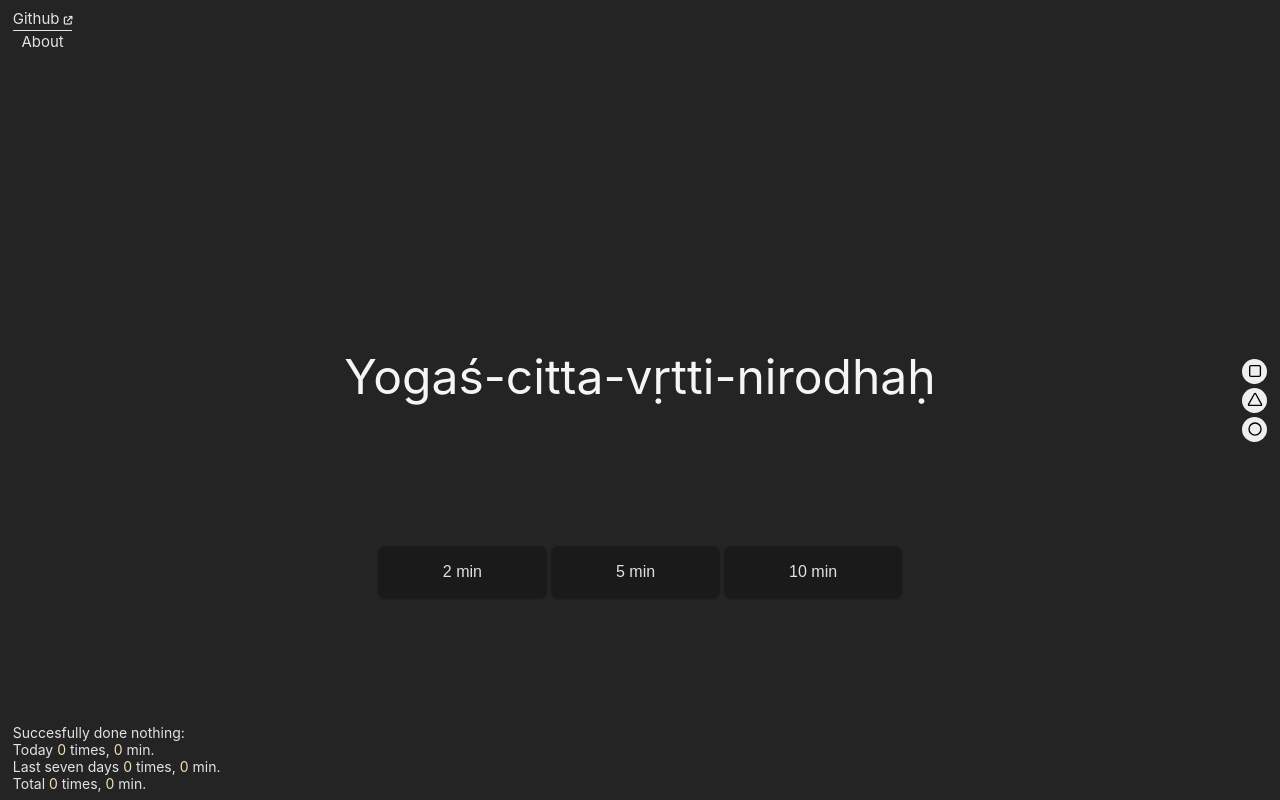
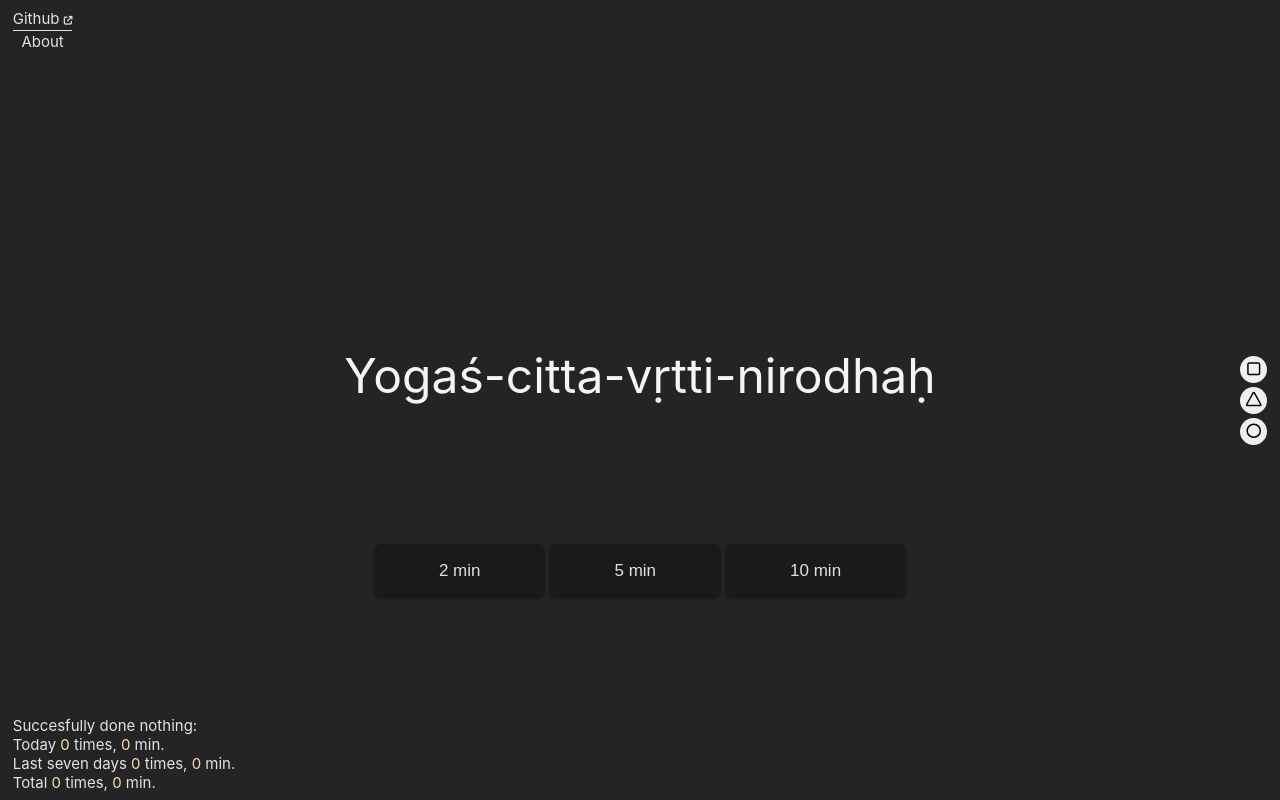
Before and after one commit to siebentod/nivritti, a React (Vite) app: page / in a window 1280 px wide. Built offline with nearby package versions, Linux system fonts and the light colour scheme.

Commit message:
make ui bigger

```diff
--- a/src/App.scss
+++ b/src/App.scss
@@ -79,6 +79,7 @@ main {
     }
     button.chooseTime {
       margin: 2px;
+      font-size: 17px;
       padding: 1rem 4rem;
       background-color: #1a1a1a;
       box-shadow: 0 1px 1.5px 0 rgba(0, 0, 0, 0.1),
@@ -115,7 +116,7 @@ main {
     position: absolute;
     left: 1dvw;
     bottom: 1dvh;
-    font-size: 14px;
+    font-size: 15px;
     p {
       margin: 0;
     }
@@ -124,7 +125,7 @@ main {
     }
 
     .statsButton {
-      font-size: 11px;
+      font-size: 12px;
       padding: 5px 12px;
       height: max-content;
       margin-bottom: 3px;
@@ -176,8 +177,8 @@ main {
     gap: 4px;
     button {
       border-radius: 50%;
-      width: 25px;
-      height: 25px;
+      width: 27px;
+      height: 27px;
       padding: 0;
       margin: 0;
       display: grid;
```
